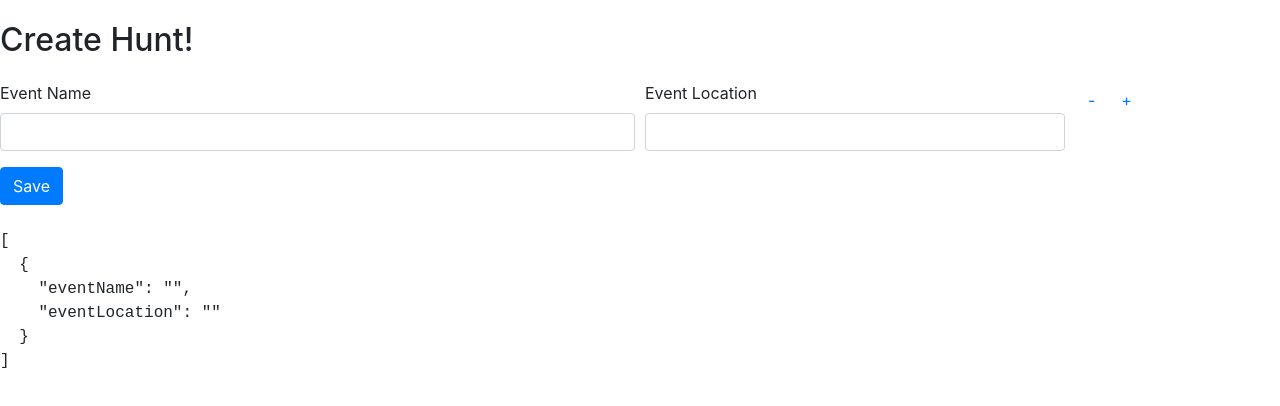
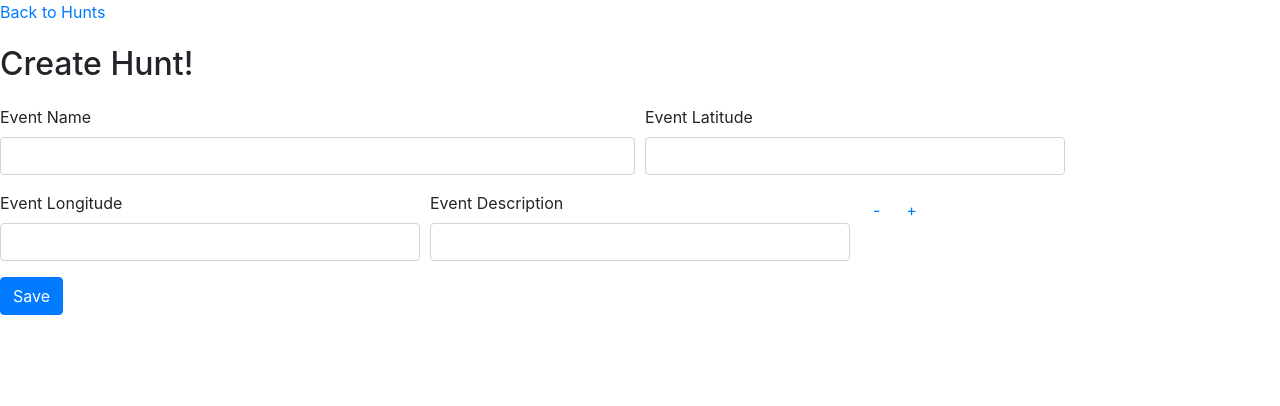
Before and after one commit to Ultimate-Adventure-Games/Rally, a React app: page /createhunt in a window 1280 px wide. Shown: the top 406 px of the page. Built offline with nearby package versions, Linux system fonts and the light colour scheme.

Commit message:
updated form fields

```diff
--- a/src/client/components/CreateHunt.jsx
+++ b/src/client/components/CreateHunt.jsx
@@ -1,14 +1,15 @@
 import React, { useState, Fragment } from "react";
+import { Link } from 'react-router-dom';
 import "bootstrap/dist/css/bootstrap.css";
 
 const CreateHunt = () => {
   const [inputFields, setInputFields] = useState([
-    { eventName: "", eventLocation: "" },
+    { eventName: "", eventLat: "", eventLon: "", eventDetail: "" },
   ]);
 
   const handleAddFields = () => {
     const values = [...inputFields];
-    values.push({ eventName: "", eventLocation: "" });
+    values.push({ eventName: "", eventLat: "", eventLon: "", eventDetail: "" });
     setInputFields(values);
   };
 
@@ -22,8 +23,12 @@ const CreateHunt = () => {
     const values = [...inputFields];
     if (event.target.name === "eventName") {
       values[index].eventName = event.target.value;
+    } else if (event.target.name === "eventLat") {
+      values[index].eventLat = event.target.value;
+    } else if (event.target.name === "eventLon") {
+      values[index].eventLon = event.target.value;
     } else {
-      values[index].eventLocation = event.target.value;
+      values[index].eventDetail = event.target.value;
     }
 
     setInputFields(values);
@@ -36,6 +41,7 @@ const CreateHunt = () => {
 
   return (
     <>
+      <Link to='/hunts'>Back to Hunts</Link>
       <h1>Create Hunt!</h1>
       <form onSubmit={handleSubmit}>
         <div className="form-row">
@@ -53,13 +59,35 @@ const CreateHunt = () => {
                 />
               </div>
               <div className="form-group col-sm-4">
-                <label htmlFor="eventLocation">Event Location</label>
+                <label htmlFor="eventLat">Event Latitude</label>
                 <input
                   type="text"
                   className="form-control"
-                  id="eventLocation"
-                  name="eventLocation"
-                  value={inputField.eventLocation}
+                  id="eventLat"
+                  name="eventLat"
+                  value={inputField.eventLat}
+                  onChange={(event) => handleInputChange(index, event)}
+                />
+              </div>
+              <div className="form-group col-sm-4">
+                <label htmlFor="eventLon">Event Longitude</label>
+                <input
+                  type="text"
+                  className="form-control"
+                  id="eventLon"
+                  name="eventLon"
+                  value={inputField.eventLon}
+                  onChange={(event) => handleInputChange(index, event)}
+                />
+              </div>
+              <div className="form-group col-sm-4">
+                <label htmlFor="eventDetail">Event Description</label>
+                <input
+                  type="text"
+                  className="form-control"
+                  id="eventDetail"
+                  name="eventDetail"
+                  value={inputField.eventDetail}
                   onChange={(event) => handleInputChange(index, event)}
                 />
               </div>
@@ -92,7 +120,7 @@ const CreateHunt = () => {
           </button>
         </div>
         <br />
-        <pre>{JSON.stringify(inputFields, null, 2)}</pre>
+        {/* <pre>{JSON.stringify(inputFields, null, 2)}</pre> */}
       </form>
     </>
   );
```
